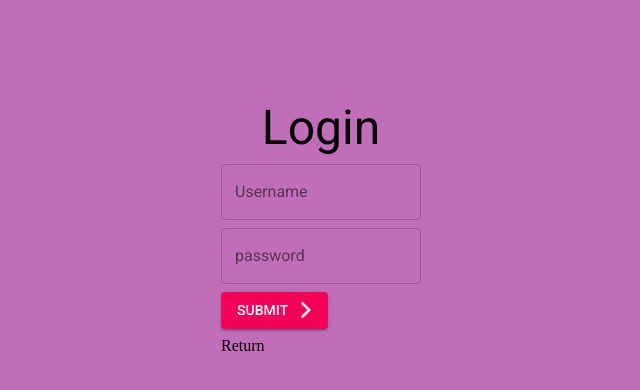
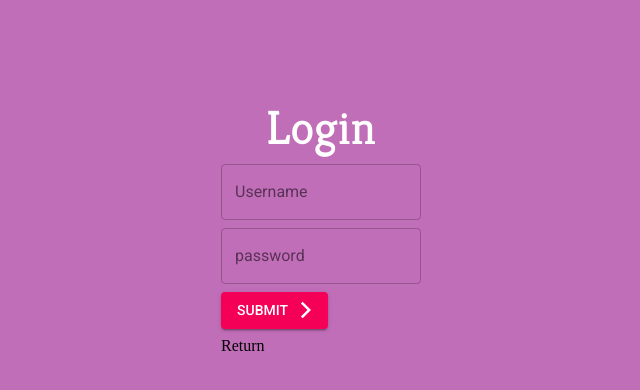
Before and after one commit to marcferraro/waveforming, a React (Create React App) app: page /login in a window 1280 px wide. Shown: the top 390 px of the page, without its empty margins (319-959 px from the left). Built offline with nearby package versions, Linux system fonts and the light colour scheme.

Commit message:
kreon for header and color to white

```diff
--- a/src/components/login.js
+++ b/src/components/login.js
@@ -20,6 +20,10 @@ const useStyles = makeStyles((theme) => ({
         backgroundColor: '#C16EB9',
         width: '100%',
         height: '100%'
+    },
+    header: {
+        fontFamily: 'kreon',
+        color: '#ffffff'
     }
 }));
 
@@ -73,7 +77,7 @@ const Login = props => {
     return(
         <Grid className = {classes.background} container direction="column" justify="flex-start" alignItems="center" >
             <Grid item style={{marginTop: 100}}>
-                <Typography variant="h3">
+                <Typography variant="h3" className={classes.header}>
                     Login
                 </Typography>
             </Grid>
```
